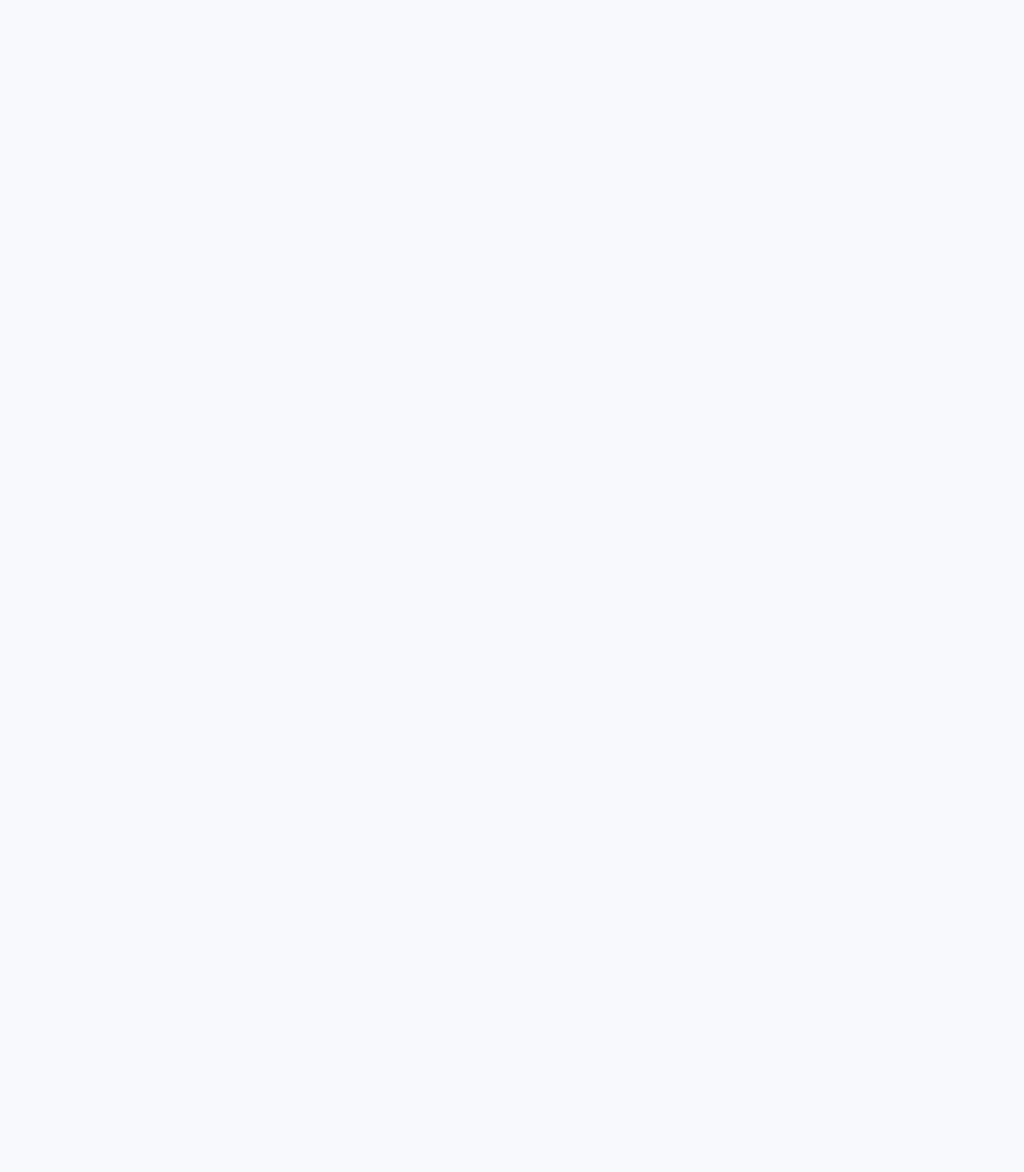
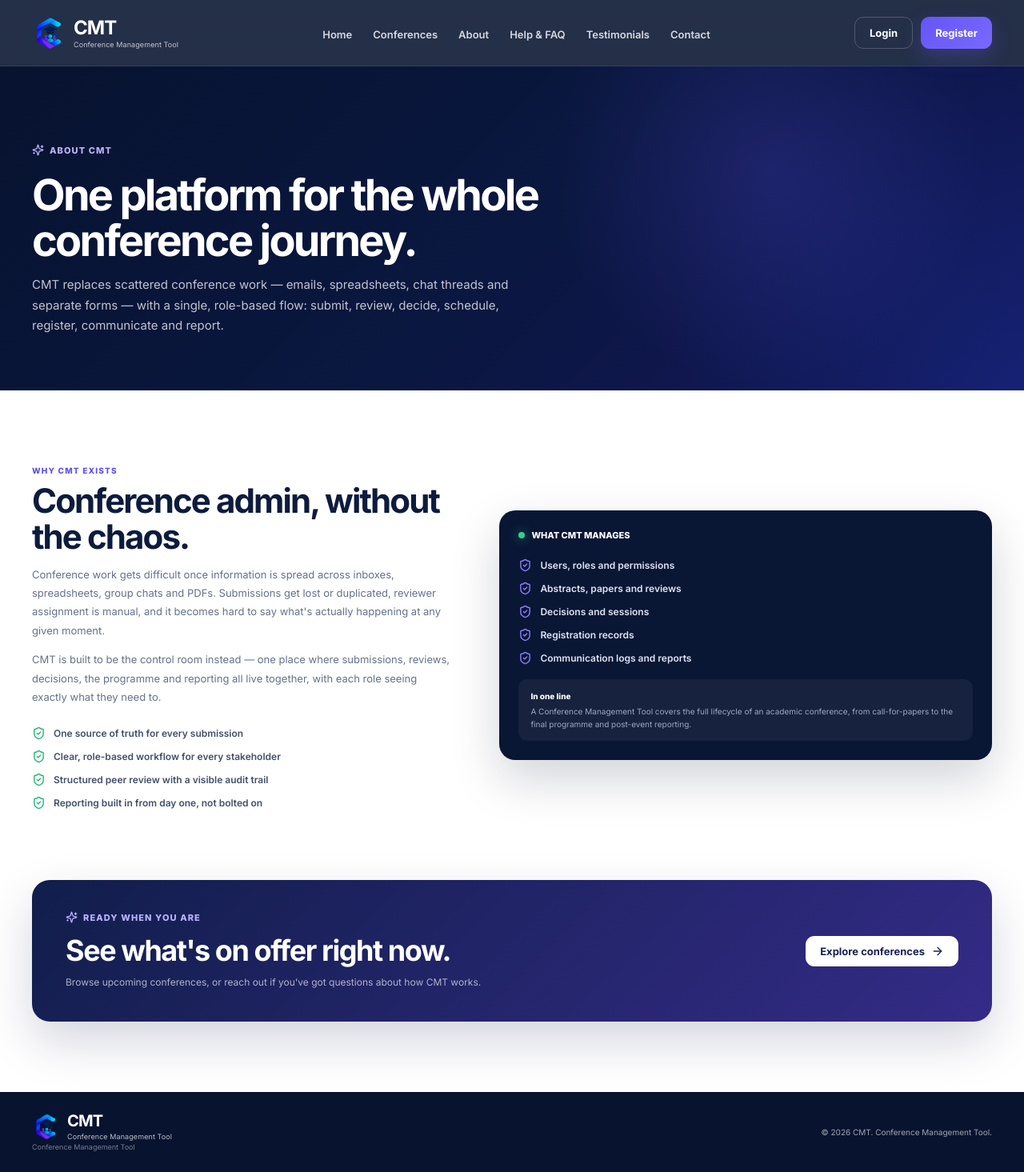
Before and after one commit to Waynemusawakhe/Conference-Management-Tool, a React (Vite) app in the folder frontend/: page /about in a window 1280 px wide. Before the commit this address had no page. Shown: the whole page at 80% size. Before the commit the page ends 800 px from the top, so only its background shows below. Built offline with nearby package versions, Linux system fonts and the light colour scheme.

Commit message:
Added About page

```diff
--- a/frontend/src/App.jsx
+++ b/frontend/src/App.jsx
@@ -2,6 +2,7 @@ import { Routes, Route } from "react-router-dom";
 import Home from "./pages/Home";
 import Contact from "./pages/Contact";
 import HelpFAQ from "./pages/HelpFAQ";
+import About from "./pages/About";
 
 export default function App() {
   return (
@@ -9,6 +10,7 @@ export default function App() {
       <Route path="/" element={<Home />} />
       <Route path="/contact" element={<Contact />} />
       <Route path="/help-faq" element={<HelpFAQ />} />
+      <Route path="/about" element={<About />} />
     </Routes>
   );
 }
--- a/frontend/src/components/Navbar.jsx
+++ b/frontend/src/components/Navbar.jsx
@@ -7,6 +7,7 @@ const navItems = ["Home", "Conferences", "About", "Help & FAQ", "Testimonials",
 
 // Items that live on their own page rather than as a section on Home.
 const routes = {
+  About: "/about",
   Contact: "/contact",
   "Help & FAQ": "/help-faq",
 };
--- a/frontend/src/index.css
+++ b/frontend/src/index.css
@@ -193,6 +193,15 @@ img { max-width: 100%; display: block; }
 .architecture-note { margin-top: 18px; padding: 13px 15px; border-radius: 11px; background: rgba(255,255,255,.05); color: #9ca9c2; font-size: 10px; line-height: 1.6; }
 .architecture-note span { display: block; margin-bottom: 3px; color: #fff; font-weight: 800; }
 
+.page-header { position: relative; overflow: hidden; padding: 96px 0 68px; color: #fff; background:
+  radial-gradient(circle at 75% 32%, rgba(98,83,245,.20), transparent 27%),
+  radial-gradient(circle at 100% 100%, rgba(27,94,255,.16), transparent 34%),
+  linear-gradient(135deg, #07132f 0%, #0a1740 52%, #15165a 100%); }
+.page-header h1 { margin: 16px 0 14px; max-width: 720px; font-size: clamp(34px, 4.4vw, 54px); line-height: 1.06; letter-spacing: -.05em; }
+.page-header p { max-width: 620px; margin: 0; color: rgba(255,255,255,.75); font-size: 15px; line-height: 1.7; }
+
+.lifecycle-grid { grid-template-columns: repeat(3, 1fr); }
+
 .cta-section { padding: 0 0 88px; background: #fff; }
 .cta-card { display: flex; justify-content: space-between; align-items: center; gap: 35px; padding: 38px 42px; border-radius: 22px; color: #fff; background: linear-gradient(135deg, #111e4b, #342b87); box-shadow: 0 25px 60px rgba(20,28,80,.18); }
 .cta-card h2 { margin: 8px 0 8px; font-size: clamp(26px, 3vw, 36px); letter-spacing: -.04em; }
@@ -241,8 +250,10 @@ img { max-width: 100%; display: block; }
   .world { width: 245px; height: 245px; }
   .conference-grid { grid-template-columns: 1fr 1fr; }
   .process-grid { grid-template-columns: 1fr 1fr; }
+  .lifecycle-grid { grid-template-columns: 1fr 1fr; }
   .value-grid { grid-template-columns: 1fr; gap: 35px; }
   .section { padding: 70px 0; }
+  .page-header { padding: 80px 0 54px; }
 }
 
 @media (max-width: 560px) {
@@ -278,7 +289,7 @@ img { max-width: 100%; display: block; }
   .stat-card strong { font-size: 18px; }
   .section-heading { display: block; }
   .section-action { margin-top: 15px; }
-  .conference-grid, .process-grid { grid-template-columns: 1fr; }
+  .conference-grid, .process-grid, .lifecycle-grid { grid-template-columns: 1fr; }
   .conference-image-wrap { height: 185px; }
   .process-card { padding: 20px; }
   .architecture-flow { grid-template-columns: 1fr; }
--- /dev/null
+++ b/frontend/src/pages/About.jsx
@@ -0,0 +1,107 @@
+import { Sparkles, ShieldCheck, ArrowRight } from "lucide-react";
+import Navbar from "../components/Navbar";
+
+export default function About() {
+  return (
+    <div className="site">
+      <Navbar />
+
+      <main>
+        <section className="page-header">
+          <div className="hero-noise" />
+          <div className="container" style={{ position: "relative", zIndex: 2 }}>
+            <span className="hero-kicker"><Sparkles size={15} /> About CMT</span>
+            <h1>One platform for the whole conference journey.</h1>
+            <p>
+              CMT replaces scattered conference work — emails, spreadsheets, chat
+              threads and separate forms — with a single, role-based flow: submit,
+              review, decide, schedule, register, communicate and report.
+            </p>
+          </div>
+        </section>
+
+        <section className="section value-section">
+          <div className="container value-grid">
+            <div className="value-copy">
+              <span className="eyebrow">Why CMT exists</span>
+              <h2>Conference admin, without the chaos.</h2>
+              <p>
+                Conference work gets difficult once information is spread across
+                inboxes, spreadsheets, group chats and PDFs. Submissions get lost
+                or duplicated, reviewer assignment is manual, and it becomes hard
+                to say what's actually happening at any given moment.
+              </p>
+              <p>
+                CMT is built to be the control room instead — one place where
+                submissions, reviews, decisions, the programme and reporting all
+                live together, with each role seeing exactly what they need to.
+              </p>
+              <div className="check-list">
+                <div><ShieldCheck size={17} /> One source of truth for every submission</div>
+                <div><ShieldCheck size={17} /> Clear, role-based workflow for every stakeholder</div>
+                <div><ShieldCheck size={17} /> Structured peer review with a visible audit trail</div>
+                <div><ShieldCheck size={17} /> Reporting built in from day one, not bolted on</div>
+              </div>
+            </div>
+
+            <div className="architecture-card">
+              <div className="architecture-header">
+                <span className="status-dot" /> WHAT CMT MANAGES
+              </div>
+              <div className="check-list" style={{ marginTop: 22 }}>
+                <div style={{ color: "#dfe4f4" }}><ShieldCheck size={17} color="#8b7eff" /> Users, roles and permissions</div>
+                <div style={{ color: "#dfe4f4" }}><ShieldCheck size={17} color="#8b7eff" /> Abstracts, papers and reviews</div>
+                <div style={{ color: "#dfe4f4" }}><ShieldCheck size={17} color="#8b7eff" /> Decisions and sessions</div>
+                <div style={{ color: "#dfe4f4" }}><ShieldCheck size={17} color="#8b7eff" /> Registration records</div>
+                <div style={{ color: "#dfe4f4" }}><ShieldCheck size={17} color="#8b7eff" /> Communication logs and reports</div>
+              </div>
+              <div className="architecture-note">
+                <span>In one line</span>
+                A Conference Management Tool covers the full lifecycle of an
+                academic conference, from call-for-papers to the final programme
+                and post-event reporting.
+              </div>
+            </div>
+          </div>
+        </section>
+
+        <section className="cta-section">
+          <div className="container">
+            <div className="cta-card">
+              <div>
+                <span className="hero-kicker"><Sparkles size={15} /> Ready when you are</span>
+                <h2>See what's on offer right now.</h2>
+                <p>Browse upcoming conferences, or reach out if you've got questions about how CMT works.</p>
+              </div>
+              <a href="/" className="btn btn-white" style={{ display: "inline-flex", alignItems: "center", gap: 8, textDecoration: "none" }}>
+                Explore conferences <ArrowRight size={16} />
+              </a>
+            </div>
+          </div>
+        </section>
+      </main>
+
+      <footer className="footer">
+        <div className="container footer-inner">
+          <div>
+            <LogoFallback />
+            <p>Conference Management Tool</p>
+          </div>
+          <span>© {new Date().getFullYear()} CMT. Conference Management Tool.</span>
+        </div>
+      </footer>
+    </div>
+  );
+}
+
+function LogoFallback() {
+  return (
+    <div className="brand footer-brand">
+      <img className="brand-mark" src="/cmt-mark.png" alt="CMT logo" />
+      <div className="brand-copy">
+        <strong>CMT</strong>
+        <span>Conference Management Tool</span>
+      </div>
+    </div>
+  );
+}
```
Also changed, not shown: 1 other file (tests, documents, lock files or other folders).
